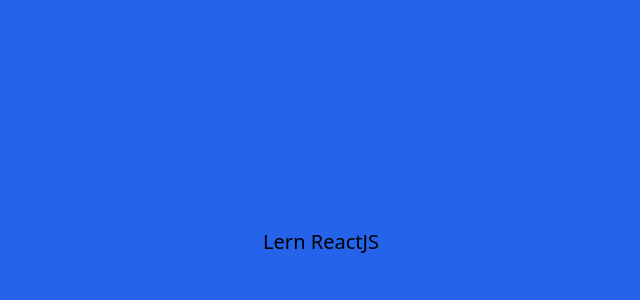
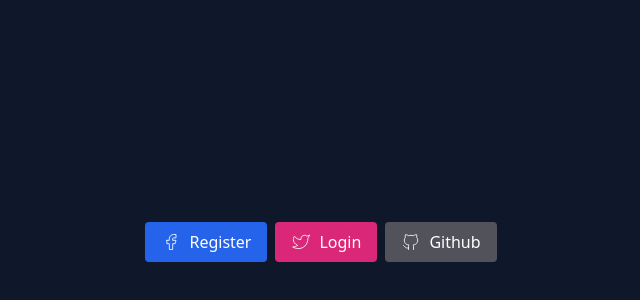
Before and after one commit to komarnetwork/learn-react, a React app: page / in a window 1280 px wide. Shown: the part 158-458 px from the top of the page, without its empty margins (319-959 px from the left). Built offline with nearby package versions, Linux system fonts and the light colour scheme; the HTML template or start-up script is replaced by a standard one.

Commit message:
react components

```diff
--- a/package.json
+++ b/package.json
@@ -11,6 +11,7 @@
     "format": "prettier --write ."
   },
   "dependencies": {
+    "@tabler/icons-react": "^3.1.0",
     "react": "^18.2.0",
     "react-dom": "^18.2.0"
   },
--- a/src/App.jsx
+++ b/src/App.jsx
@@ -1,17 +1,49 @@
-import { useState } from 'react'
-import reactLogo from './assets/react.svg'
-import viteLogo from '/vite.svg'
+import {
+  IconBrandTwitter,
+  IconBrandFacebook,
+  IconBrandGithub,
+} from '@tabler/icons-react'
 
 function App() {
-  const [count, setCount] = useState(0)
-
   return (
     <>
-      <div className='bg-blue-600 grid place-content-center min-h-screen'>
-        <h1 className='text-xl'>Lern ReactJS</h1>
+      <div className='bg-slate-900 grid place-content-center min-h-screen'>
+        <div className='flex gap-x-2'>
+          <Button onClick={() => console.log('register')} type='submit'>
+            <IconBrandFacebook />
+            Register
+          </Button>
+          <Button
+            className='bg-pink-600'
+            onClick={() => console.log('login')}
+            type='reset'
+          >
+            <IconBrandTwitter />
+            Login
+          </Button>
+          <Button className='bg-zinc-600' onClick={() => console.log('github')}>
+            <IconBrandGithub />
+            Github
+          </Button>
+
+          {/* <header /> */}
+        </div>
       </div>
     </>
   )
 }
 
+function Button(props) {
+  const { className = 'bg-blue-600', children, text, type = 'submit' } = props
+  return (
+    <button
+      {...props}
+      type={type}
+      className={`${className} [&>svg]:w-5 [&s>svg]:h-5 [&>svg]:stroke-1  flex items-center gap-x-2 bg-blue-600 text-white px-4 py-2 rounded`}
+    >
+      {text || children}
+    </button>
+  )
+}
+
 export default App
--- a/src/assets/css/style.css
+++ b/src/assets/css/style.css
@@ -544,16 +544,41 @@
   --tw-backdrop-sepia:  ;
 }
 
+.flex {
+  display: flex;
+}
+
 .grid {
   display: grid;
+}
+
+.h-5 {
+  height: 1.25rem;
 }
 
 .min-h-screen {
   min-height: 100vh;
 }
 
+.w-5 {
+  width: 1.25rem;
+}
+
 .place-content-center {
   place-content: center;
+}
+
+.items-center {
+  align-items: center;
+}
+
+.gap-x-2 {
+  -moz-column-gap: 0.5rem;
+       column-gap: 0.5rem;
+}
+
+.rounded {
+  border-radius: 0.25rem;
 }
 
 .bg-blue-600 {
@@ -561,7 +586,58 @@
   background-color: rgb(37 99 235 / var(--tw-bg-opacity));
 }
 
-.text-xl {
-  font-size: 1.25rem;
-  line-height: 1.75rem;
+.bg-blue-900 {
+  --tw-bg-opacity: 1;
+  background-color: rgb(30 58 138 / var(--tw-bg-opacity));
 }
+
+.bg-pink-600 {
+  --tw-bg-opacity: 1;
+  background-color: rgb(219 39 119 / var(--tw-bg-opacity));
+}
+
+.bg-slate-900 {
+  --tw-bg-opacity: 1;
+  background-color: rgb(15 23 42 / var(--tw-bg-opacity));
+}
+
+.bg-yellow-600 {
+  --tw-bg-opacity: 1;
+  background-color: rgb(202 138 4 / var(--tw-bg-opacity));
+}
+
+.bg-zinc-600 {
+  --tw-bg-opacity: 1;
+  background-color: rgb(82 82 91 / var(--tw-bg-opacity));
+}
+
+.stroke-1 {
+  stroke-width: 1;
+}
+
+.px-4 {
+  padding-left: 1rem;
+  padding-right: 1rem;
+}
+
+.py-2 {
+  padding-top: 0.5rem;
+  padding-bottom: 0.5rem;
+}
+
+.text-white {
+  --tw-text-opacity: 1;
+  color: rgb(255 255 255 / var(--tw-text-opacity));
+}
+
+.\[\&\>svg\]\:w-5>svg {
+  width: 1.25rem;
+}
+
+.\[\&\>svg\]\:stroke-1>svg {
+  stroke-width: 1;
+}
+
+.\[\&s\>svg\]\:h-5s>svg {
+  height: 1.25rem;
+}
```
Also changed, not shown: 1 other file (tests, documents, lock files or other folders).
